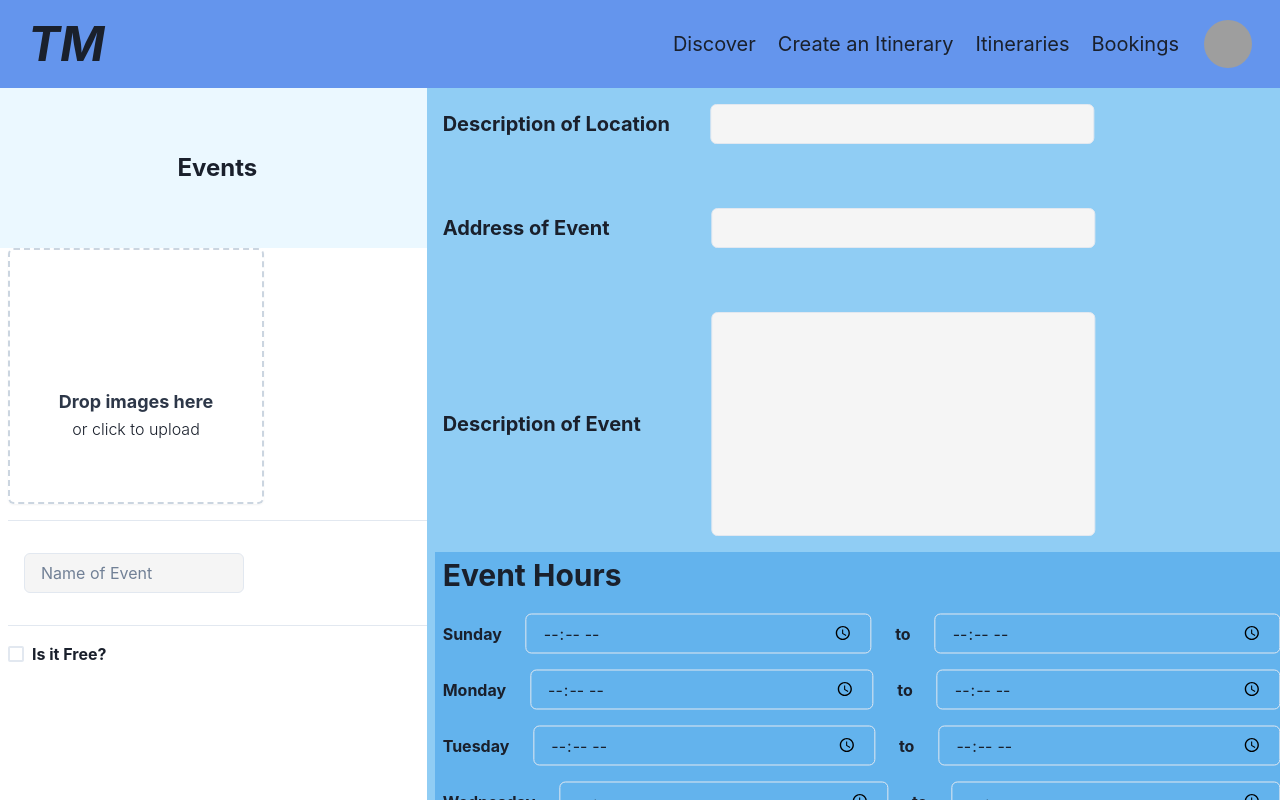
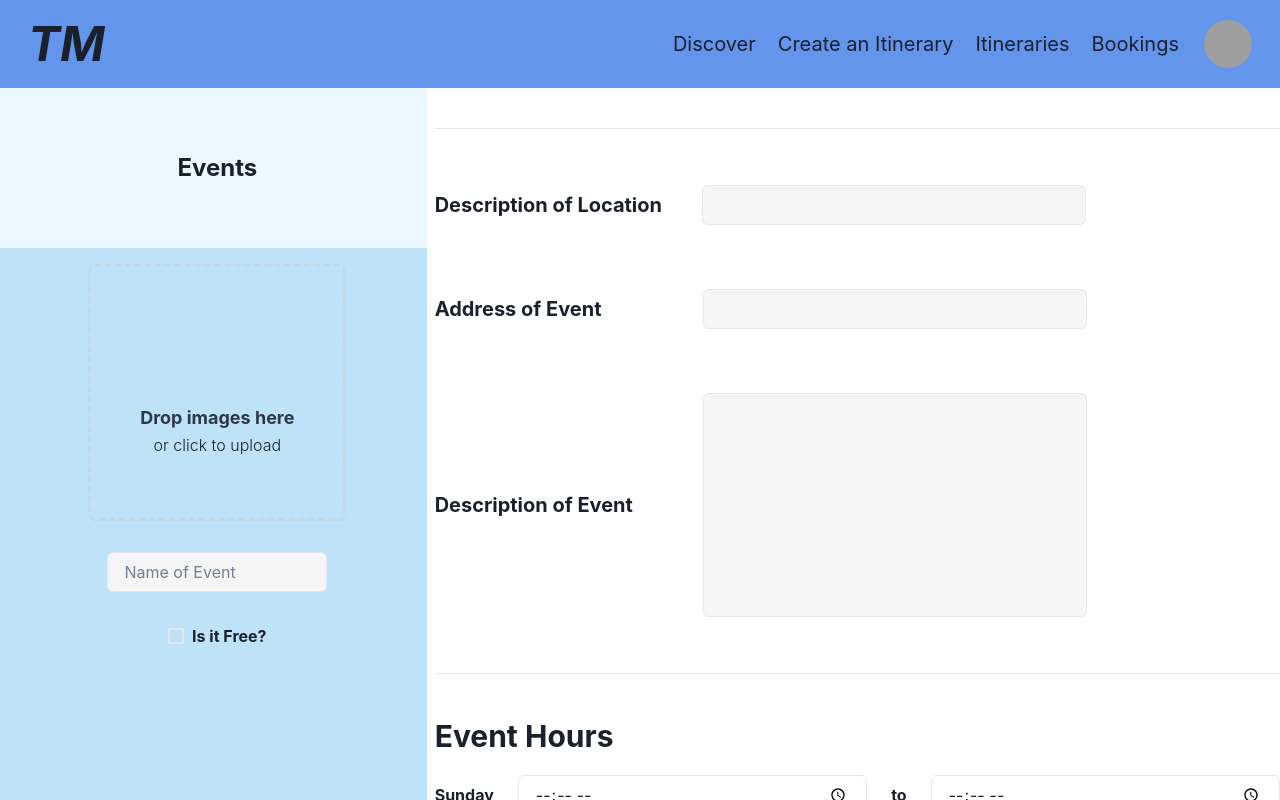
Before and after one commit to chen1ting/TravelMaster, a React (Create React App) app in the folder frontend/: page /createevent in a window 1280 px wide. Shown: the top 800 px of the page. Built offline with nearby package versions, Linux system fonts and the light colour scheme; grey boxes are pictures that could not be loaded.

Commit message:
Update 2

```diff
--- a/frontend/src/Pages/CreateEvent.js
+++ b/frontend/src/Pages/CreateEvent.js
@@ -57,11 +57,11 @@ const CreateEvent = () => {
 
 
 
-            <GridItem pl='2' bg='white' area={'left_bottom'}>
+            <GridItem pl='2' bg='blue.100' area={'left_bottom'}>
                 <VStack
-                    divider={<StackDivider borderColor='gray.200' />}
                     spacing={4}
-                    align='stretch'>
+                    align='center'>
+                    <Spacer/>
                     <AspectRatio width="64" ratio={1}>
                         <Box
                             borderColor="gray.300"
@@ -137,20 +137,13 @@ const CreateEvent = () => {
 
 
 
-            <GridItem pl='2' bg='blue.200' area={'right'}>
-                <Grid
-                    templateAreas={`"top"
-                            "bottom"
-                            `}
-                    gridTemplateRows={'50fr 50fr'}
-                    h='100vh'
-                    // gap='1'
-                    // color='blackAlpha.700'
-                    fontWeight='bold'
-                >
-                    <GridItem pl='2' bg='blue.200' area={'top'}>
-                        <Box position={'relative'} top={'50%'} left={'50%'} transform={'translate(-50%,-50%)'}
-                             textAlign={"left"}>
+            <GridItem pl='2' bg='white' area={'right'}>
+                <VStack
+                    divider={<StackDivider borderColor='gray.200' />}
+                    spacing={10}
+                    align="normal"
+                    >
+                            <Spacer/>
                             <Flex
                                 wrap="wrap"
                                 direction="column"
@@ -194,13 +187,6 @@ const CreateEvent = () => {
                                 </Stack>
                                 <Spacer/>
                             </Flex>
-                        </Box>
-                    </GridItem>
-
-
-                    <GridItem pl='2' bg='blue.300' area={'bottom'}>
-                        <Box position={"relative"} top={'50%'} left={'50%'} transform={'translate(-50%,-50%)'}
-                             textAlign={"left"}>
                             <Flex
                                 wrap="wrap"
                                 direction="column"
@@ -253,16 +239,8 @@ const CreateEvent = () => {
                                     </HStack>
                                 </Stack>
                             </Flex>
-                        </Box>
-                    </GridItem>
-
-                    {/* <GridItem pl='2' bg='blue.200' area={'bottom_right'}>
-                        <Input
-                        size="md"
-                        type="time"
-                        />
-                    </GridItem> */}
-                </Grid>
+                            <Spacer/>
+                </VStack>
             </GridItem>
         </Grid>
 
--- a/frontend/src/Pages/Reviews.js
+++ b/frontend/src/Pages/Reviews.js
@@ -3,6 +3,7 @@ import {useState} from 'react';
 import {
     FormControl, FormLabel, Button, Input, Box, Flex, Grid, GridItem, Image, Badge, Text, Stack, Spacer, HStack
 } from '@chakra-ui/react';
+import {StarIcon} from "@chakra-ui/icons";
 
 const fields_width = '52.5%';
 let attractionName;
@@ -11,6 +12,7 @@ let showFree;
 showFree = "Free"
 let attrationDescription;
 attrationDescription = "Have you met the Emperor Penguin?"
+const rating = 4
 
 const reviewList = [
     { name: "John", age: 24 },
@@ -95,10 +97,20 @@ const Reviews = () => {
                     </HStack>
                     <Box p={5}>
                     <Stack align="center">
+                    <Box display='flex' mt='2' alignItems='center'>
+                        {Array(5)
+                            .fill('')
+                            .map((_, i) => (
+                            <StarIcon
+                                key={i}
+                                color={i < rating ? 'teal.500' : 'gray.300'}
+                            />
+                            ))}
                         <Badge variant="solid" colorScheme="green"
                         rounded="full" px={2}>
                         23 September 2022
                         </Badge>
+                    </Box>
                     </Stack>
                     <Stack align="center">
                         <Text as="h2" fontWeight="normal" my={2} >
@@ -135,10 +147,20 @@ const Reviews = () => {
                     </HStack>
                     <Box p={5}>
                     <Stack align="center">
+                    <Box display='flex' mt='2' alignItems='center'>
+                        {Array(5)
+                            .fill('')
+                            .map((_, i) => (
+                            <StarIcon
+                                key={i}
+                                color={i < rating ? 'teal.500' : 'gray.300'}
+                            />
+                            ))}
                         <Badge variant="solid" colorScheme="green"
                         rounded="full" px={2}>
                         11 September 2022
                         </Badge>
+                    </Box>
                     </Stack>
                     <Stack align="center">
                         <Text as="h2" fontWeight="normal" my={2} >
@@ -164,10 +186,20 @@ const Reviews = () => {
                     </HStack>
                     <Box p={5}>
                     <Stack align="center">
+                    <Box display='flex' mt='2' alignItems='center'>
+                        {Array(5)
+                            .fill('')
+                            .map((_, i) => (
+                            <StarIcon
+                                key={i}
+                                color={i < rating ? 'teal.500' : 'gray.300'}
+                            />
+                            ))}
                         <Badge variant="solid" colorScheme="green"
                         rounded="full" px={2}>
-                        30 August 2022
+                        23 August 2022
                         </Badge>
+                    </Box>
                     </Stack>
                     <Stack align="center">
                         <Text as="h2" fontWeight="normal" my={2} >
@@ -191,7 +223,7 @@ const Reviews = () => {
                     </HStack>
                 </Box>
             </div>
-
+            <Box h={20}/>
         </GridItem>
     </Grid>);
 };
```
